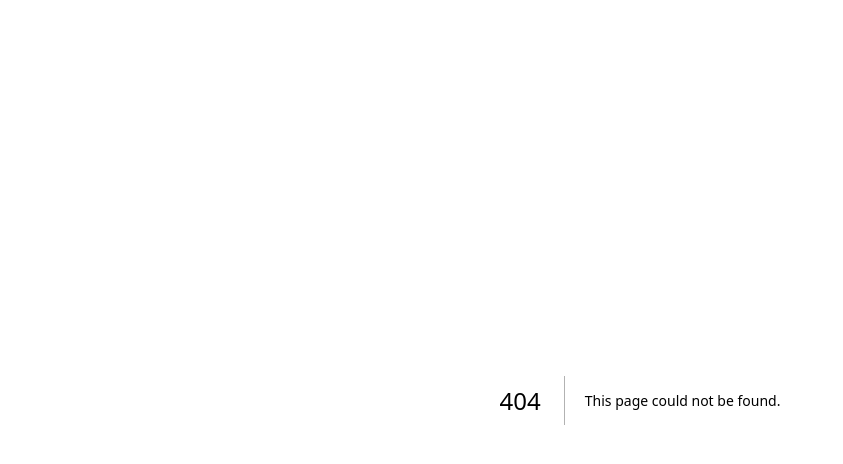
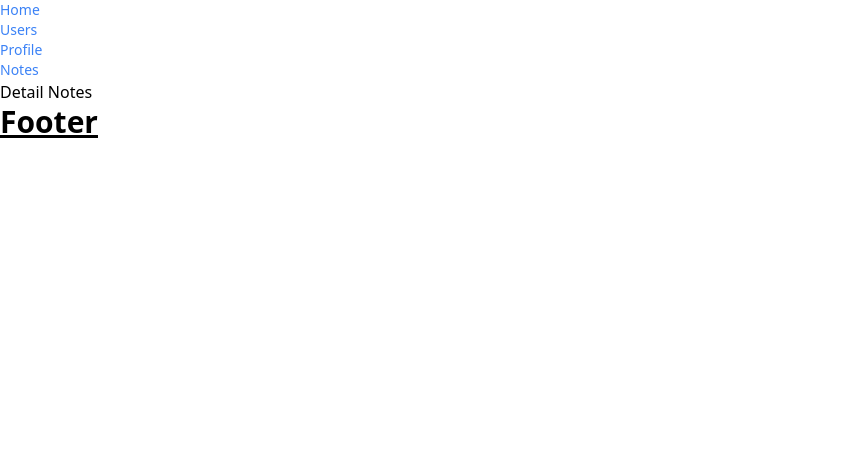
Before and after one commit to tommyhertanto/belajar-nextjs, a Next.js app: page /notes/1 in a window 1280 px wide. Before the commit this address had no page. Shown: the top 464 px of the page, without its empty margins (0-843 px from the left). Built offline with nearby package versions, Linux system fonts and the light colour scheme.

Commit message:
Tugas hari ke -11

```diff
--- a/components/header/index.js
+++ b/components/header/index.js
@@ -6,6 +6,7 @@ export default function Header() {
         <li><Link href="/">Home</Link></li>
         <li><Link href="/users">Users</Link></li>
         <li><Link href="/profile">Profile</Link></li>
+        <li><Link href="/notes">Notes</Link></li>
     </ul>
     </div>
     }
--- /dev/null
+++ b/pages/notes/[id].js
@@ -0,0 +1,13 @@
+import Layout from "@/layout";
+import { useRouter } from "next/router";
+
+export default function DetailNotes() {
+
+ return (
+  <div>
+   <Layout>
+<p> Detail Notes</p>
+   </Layout>
+  </div>
+ );
+}
--- /dev/null
+++ b/pages/notes/index.js
@@ -0,0 +1,28 @@
+
+import dynamic from "next/dynamic";
+
+const LayoutComponent = dynamic(() => import("@/layout")
+
+)
+export default function Notes({notes}) {
+    console.log("notes data => ", notes)
+
+ return (
+  <div>
+   <LayoutComponent metaTitle="Notes">
+   {notes.data.map ((item, index) => (
+    <div key={item.id} style ={{border: "1px solid blue", marginBottom: "5px"}}>
+    <p>{item.title}</p>
+    <p>{item.description}</p>
+    </div>
+))}
+   </LayoutComponent>
+  </div>
+ );
+}
+
+export async function getStaticProps() {
+    const res = await fetch("https://service.pace-unv.cloud/api/notes")
+    const notes = await res.json()
+    return { props: { notes }, revalidate: 10 }
+  }
```
